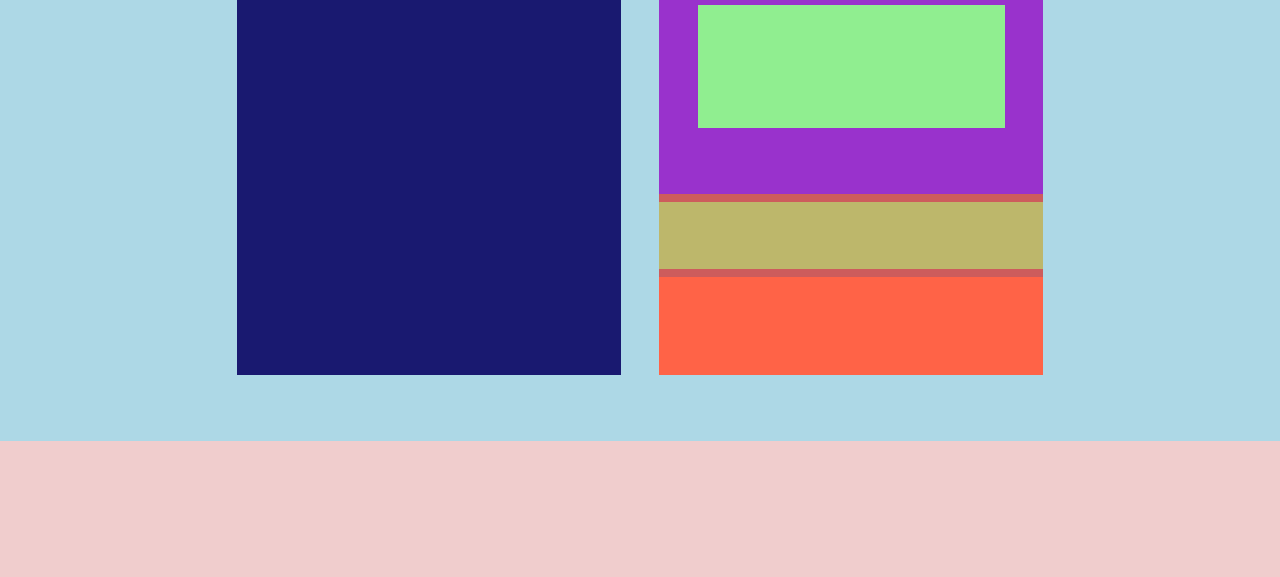
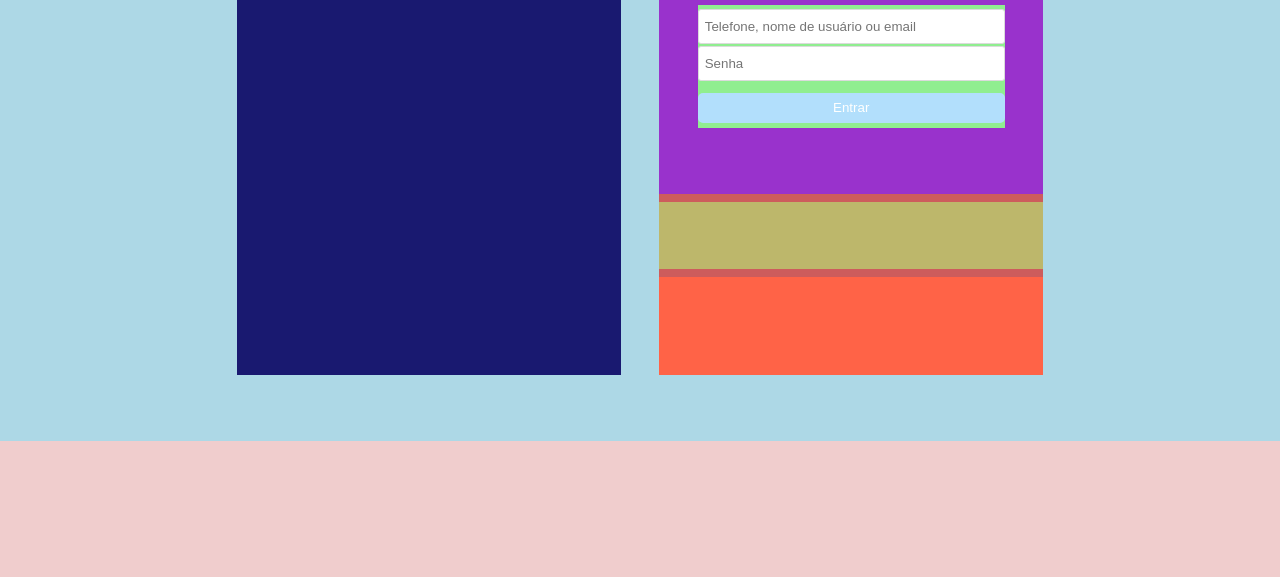
Before and after one commit to MatheusDuarteD/Pagina-Inicial-Instagram, a plain HTML site: page index.html in a window 1280 px wide. Shown: the part 223-800 px from the top of the page. Drawn offline with Linux system fonts and the light colour scheme.

Commit message:
Criação dos inputs de login e inserção do logotipo

```diff
--- a/index.html
+++ b/index.html
@@ -13,8 +13,30 @@
         <div class="image-transition-wrapper"></div>
         <div class="user-access-wrapper">
           <div class="login-options-wrapper">
-            <div class="logo-wrapper"><img src="#" alt="#" /></div>
-            <div class="login-credentials-wrapper"></div>
+            <div class="logo-wrapper">
+              <img src="./assets/imgs/logo.png" alt="texto escrito instagram" />
+            </div>
+            <div class="login-credentials-wrapper">
+              <form class="login-form" action="#" method="post">
+                <input
+                  class="login-input username-field"
+                  type="text"
+                  placeholder="Telefone, nome de usuário ou email"
+                  name="username"
+                />
+                <input
+                  class="login-input password-field"
+                  type="password"
+                  placeholder="Senha"
+                  name="password"
+                />
+                <input
+                  class="login-submit-button"
+                  type="submit"
+                  value="Entrar"
+                />
+              </form>
+            </div>
           </div>
           <div class="sign-up-wrapper"></div>
           <div class="app-wrapper"></div>
--- a/style.css
+++ b/style.css
@@ -52,6 +52,15 @@ body {
   background-color: darkgoldenrod;
   margin-bottom: 2%;
   box-sizing: border-box;
+  display: flex;
+  justify-content: center;
+  align-items: center;
+  /* padding: 0; */
+}
+
+.logo-wrapper img {
+  height: 70%;
+  width: 70%;
 }
 
 .login-credentials-wrapper {
@@ -59,10 +68,38 @@ body {
   width: 80%;
   display: flex;
   flex-direction: column;
-  /* justify-content: center; */
+  justify-content: center;
   align-items: center;
   background-color: lightgreen;
   box-sizing: border-box;
+}
+
+.login-form {
+  display: flex;
+  justify-content: center;
+  flex-direction: column;
+  width: 100%;
+  height: 100%;
+  gap: 2%;
+  /* padding: 0px; */
+}
+
+.login-input {
+  padding-left: 2%;
+  height: 25%;
+  border-radius: 3px;
+  border: solid 1px #dbdbdb;
+  outline: none;
+  /* width: 90%; */
+}
+
+.login-submit-button {
+  margin-top: 3%;
+  height: 25%;
+  border-radius: 5px;
+  border: none;
+  background-color: #b2dffc;
+  color: #fffffe;
 }
 
 .sign-up-wrapper {
```
Also changed, not shown: assets/imgs/logo.png (added).
